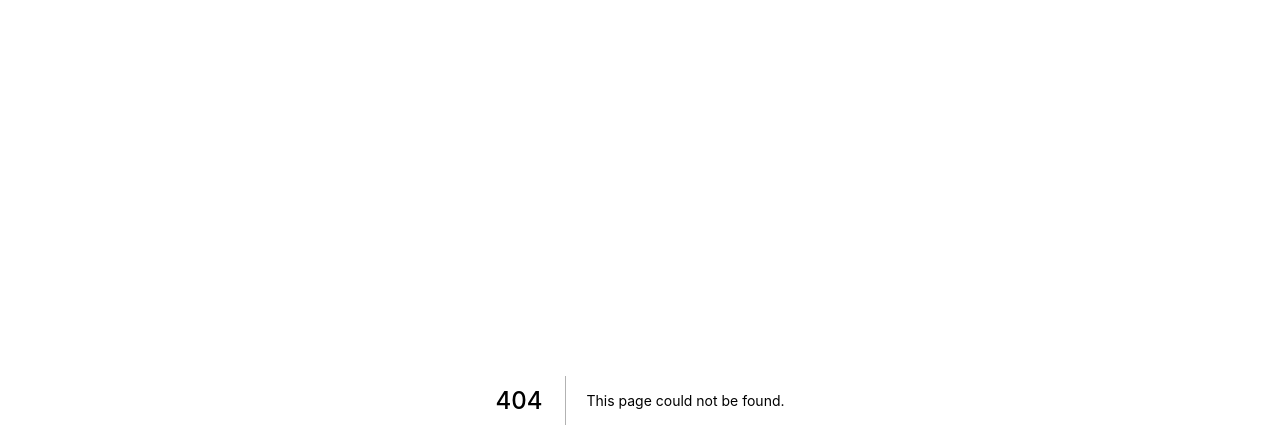
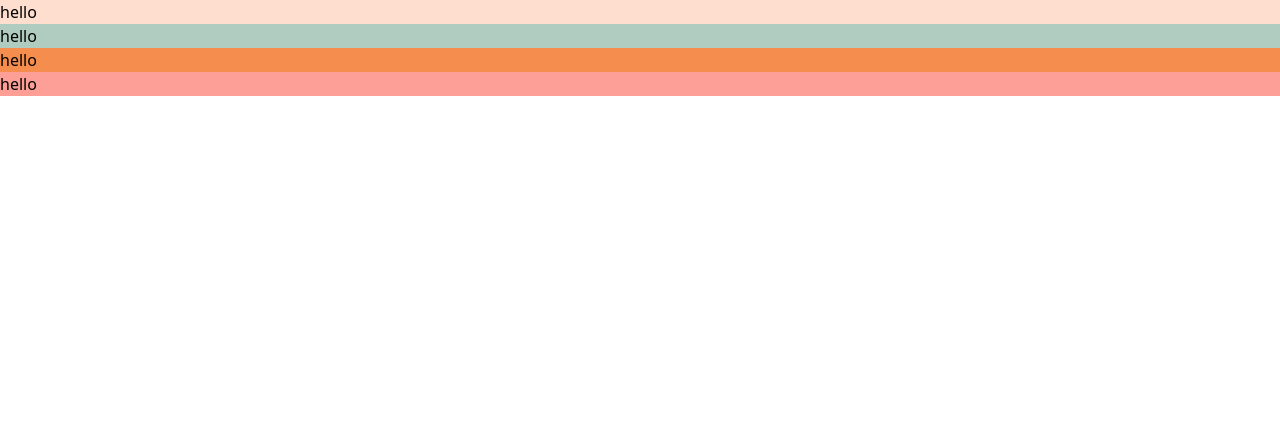
Before and after one commit to vietthom/leesnailsvt, a Next.js app: page /components/Hero in a window 1280 px wide. Before the commit this address had no page. Shown: the top 448 px of the page. Built offline with nearby package versions, Linux system fonts and the light colour scheme.

Commit message:
Establish background colors

```diff
--- /dev/null
+++ b/pages/components/Hero.jsx
@@ -0,0 +1,15 @@
+import React from 'react'
+
+const Hero = () => {
+  return (
+    <div className=''>
+        <div className='bg-light-peach'>hello</div>
+        <div className='bg-tea-green'>hello</div>
+        <div className='bg-tangerine'>hello</div>
+        <div className='bg-rosy-cheeks'>hello</div>
+        <div className="bg-sequin"></div>
+    </div>
+  )
+}
+
+export default Hero
--- a/pages/index.js
+++ b/pages/index.js
@@ -1,10 +1,11 @@
 import Navbar from "./components/Navbar"
+import Hero from "./components/Hero"
 
 export default function Home() {
   return (
     <div>
       <Navbar />
-
+      <Hero />
     </div>
   )
 }
--- a/tailwind.config.js
+++ b/tailwind.config.js
@@ -5,7 +5,15 @@ module.exports = {
     "./components/**/*.{js,ts,jsx,tsx}",
   ],
   theme: {
-    extend: {},
+    extend: {
+      backgroundColor: {
+        'light-peach': '#fedece',
+        'tea-green': '#b0ccc0',
+        'rosy-cheeks': '#fd9f96',
+        'tangerine': '#f58d4e',
+        'sequin': '#fedad6',
+      },
+    },
   },
   plugins: [],
 }
```
